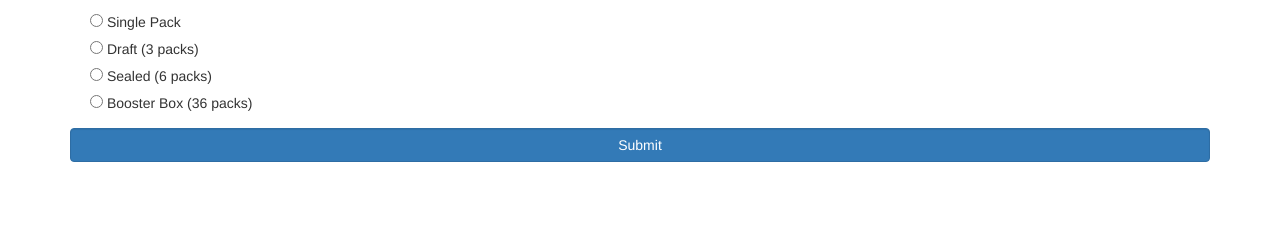
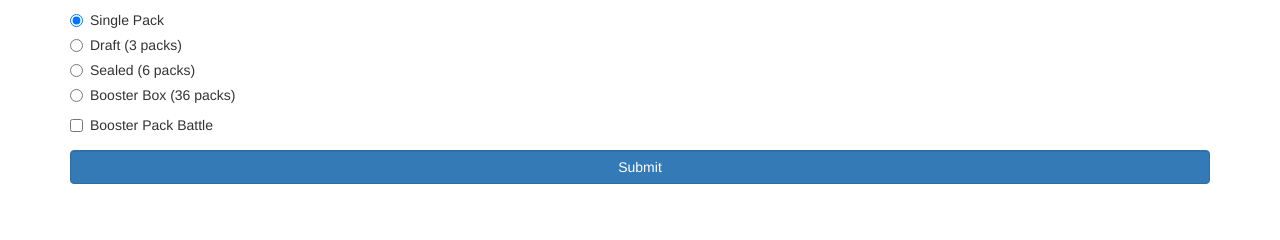
Before and after one commit to Adam-Davenport/magic, a Django app: a page that uses cards/templates/cards/boosterform.html in a window 1280 px wide. Shown: the part 129-369 px from the top of the page. Run offline with Django 3.2, Linux system fonts and the light colour scheme; data that the repository does not hold is empty; some libraries are stand-ins or nearby versions.

Commit message:
Adding checkbox for pack battles

```diff
--- a/cards/templates/cards/boosterform.html
+++ b/cards/templates/cards/boosterform.html
@@ -11,31 +11,39 @@
             </div>
             {% endfor %}
         </select>
-        <div class="checkbox">
+        <div class="radios">
+            <div class="radio">
                 <label>
-                <input type="radio" name="packtype" id="opt1" value="single">
+                    <input type="radio" name="packtype" id="opt1" value="single" checked>
                     Single Pack
                 </label>
             </div>
-        <div class="checkbox">
+            <div class="radio">
                 <label>
                     <input type="radio" name="packtype" id="opt2" value="draft">
                     Draft (3 packs)
                 </label>
             </div>
-        <div class="checkbox">
+            <div class="radio">
                 <label>
                     <input type="radio" name="packtype" id="opt3" value="sealed">
                     Sealed (6 packs)
                 </label>
             </div>
-        <div class="checkbox">
+            <div class="radio">
                 <label>
                     <input type="radio" name="packtype" id="opt4" value="box">
                     Booster Box (36 packs)
                 </label>
             </div>
         </div>
+        <div class="checkbox">
+            <label for="battle">
+                <input type="checkbox">
+                Booster Pack Battle
+            </label>
+        </div>
+        </div>
         <input type="submit" class="btn btn-default btn-primary form-control">
     </form>
 {% endblock body_block %}
```
Lines whose indentation alone changed are shown as unchanged.
